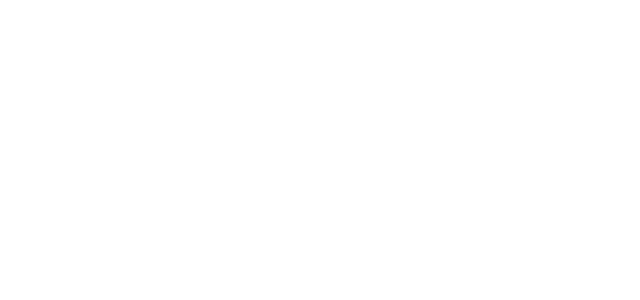
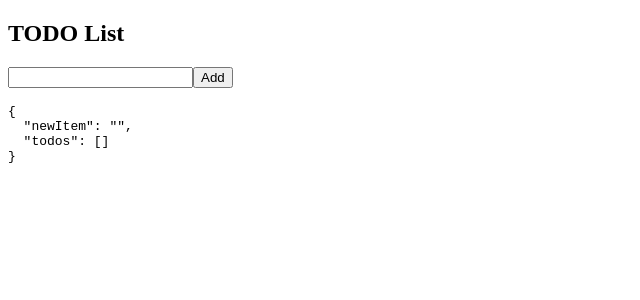
Before and after one commit to takyafumin/sample-vuejs-v2, a Vue app in the folder app/: page /#/todo in a window 1280 px wide. Shown: the top 300 px of the page, without its empty margins (0-640 px from the left). Built offline with nearby package versions, Linux system fonts and the light colour scheme.

Commit message:
add Todo App

```diff
--- /dev/null
+++ b/app/src/components/TodoApp.vue
@@ -0,0 +1,66 @@
+<template>
+  <div>
+    <h2>TODO List</h2>
+
+    <form v-on:submit.prevent>
+      <input type="text" v-model="newItem">
+      <button v-on:click="addItem">
+        Add
+      </button>
+    </form>
+
+    <ul>
+      <li v-for="(todo, index) in todos" v-bind:key="index">
+        <input type="checkbox" v-model="todo.isDone">
+        <span v-bind:class="{ done: todo.isDone }">{{ todo.item }}</span>
+        <button v-on:click="deleteItem(index)">
+          delete
+        </button>
+      </li>
+    </ul>
+
+    <pre>{{ $data }}</pre>
+
+  </div>
+</template>
+
+<script>
+export default {
+  name: 'TodoApp',
+  data: () => {
+    return {
+      newItem: '',
+      todos: []
+    }
+  },
+  methods: {
+    addItem: function (event) {
+      if (this.newItem === '') {
+        return
+      }
+
+      // タスクを配列に追加
+      var todo = {
+        item: this.newItem,
+        isDone: false
+      }
+      this.todos.push(todo)
+
+      // 入力欄をクリア
+      this.newItem = ''
+    },
+    deleteItem: function (index) {
+      this.todos.splice(index, 1)
+    }
+  }
+}
+</script>
+
+<style scoped>
+ul {
+  list-style: none;
+}
+li > span.done {
+  text-decoration: line-through;
+}
+</style>
--- a/app/src/router/index.js
+++ b/app/src/router/index.js
@@ -2,6 +2,7 @@
 import Router from 'vue-router'
 import HelloWorld from '@/components/HelloWorld'
 import SampleArray from '@/components/SampleArray'
+import TodoApp from '@/components/TodoApp'
 
 Vue.use(Router)
 
@@ -16,6 +17,11 @@
       path: '/array',
       name: 'Array',
       component: SampleArray
+    },
+    {
+      path: '/todo',
+      name: 'TodoApp',
+      component: TodoApp
     }
   ]
 })
```
